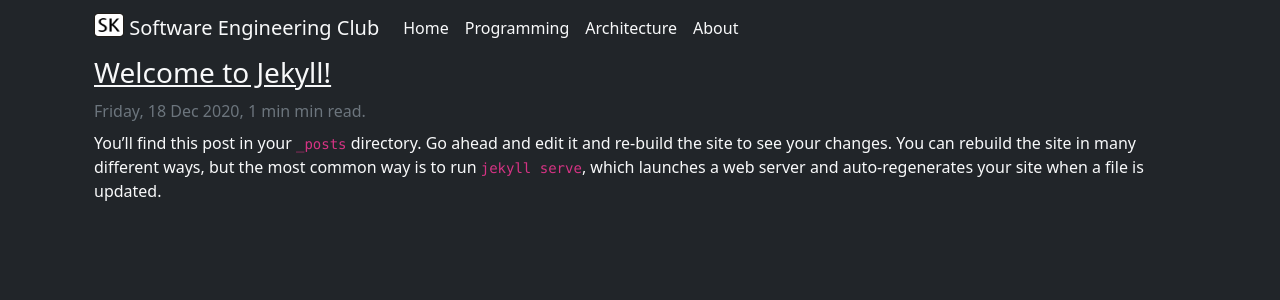
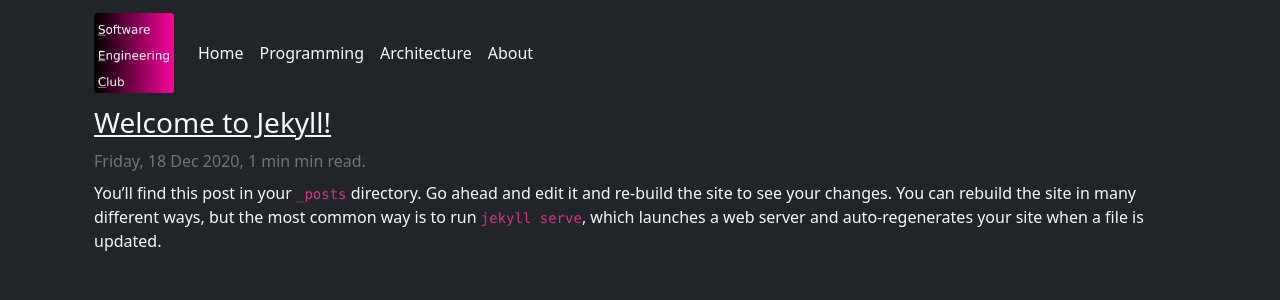
Before and after one commit to sankardevisharath/sankardevisharath.github.io, a Jekyll site: the page built from index.markdown, in a window 1280 px wide. Shown: the top 300 px of the page. Built offline with Jekyll 4.4.1, drawn with Linux system fonts in a browser that asks for light colours.

Commit message:
Updated logo

```diff
--- a/_includes/header.html
+++ b/_includes/header.html
@@ -4,9 +4,9 @@
         <nav class="navbar sticky-top navbar-expand-lg navbar-dark bg-dark text-light">
             <div class="container-fluid">
                 <a class="navbar-brand bg-dark text-light" href="/">
-                    <img style="filter:invert(1)" src="/assets/img/android-chrome-512x512.png" alt="Website logo"
-                        width="30" height="24" class="d-inline-block align-top border rounded">
-                    Software Engineering Club
+                    <img src="/assets/img/logo/logo_1024x1024.png" alt="Website logo"
+                        width="80" height="80" class="d-inline-block align-top">
+
                 </a>
                 <button type="button" data-bs-toggle="collapse" data-bs-target="#navbarNavAltMarkup"
                     aria-controls="navbarNavAltMarkup" aria-expanded="true" aria-label="Toggle navigation"
```
Also changed, not shown: assets/img/logo/logo_1024x1024.png (added).
